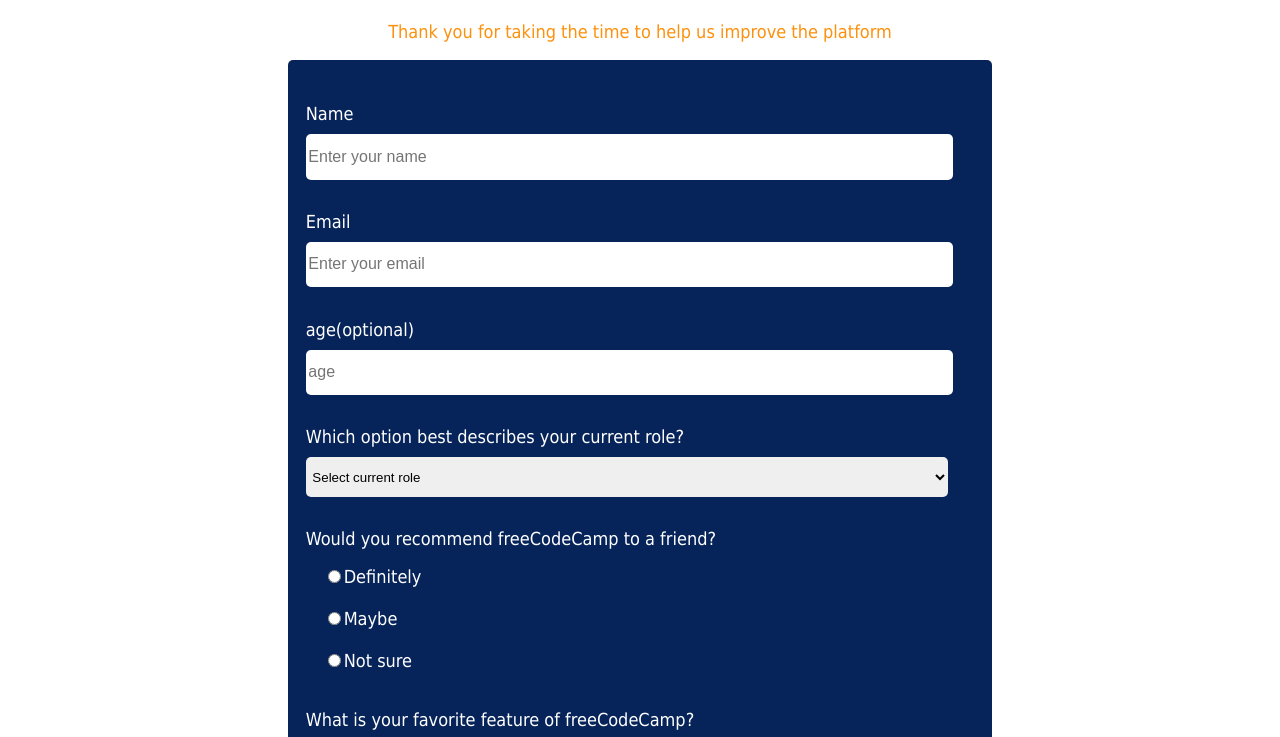
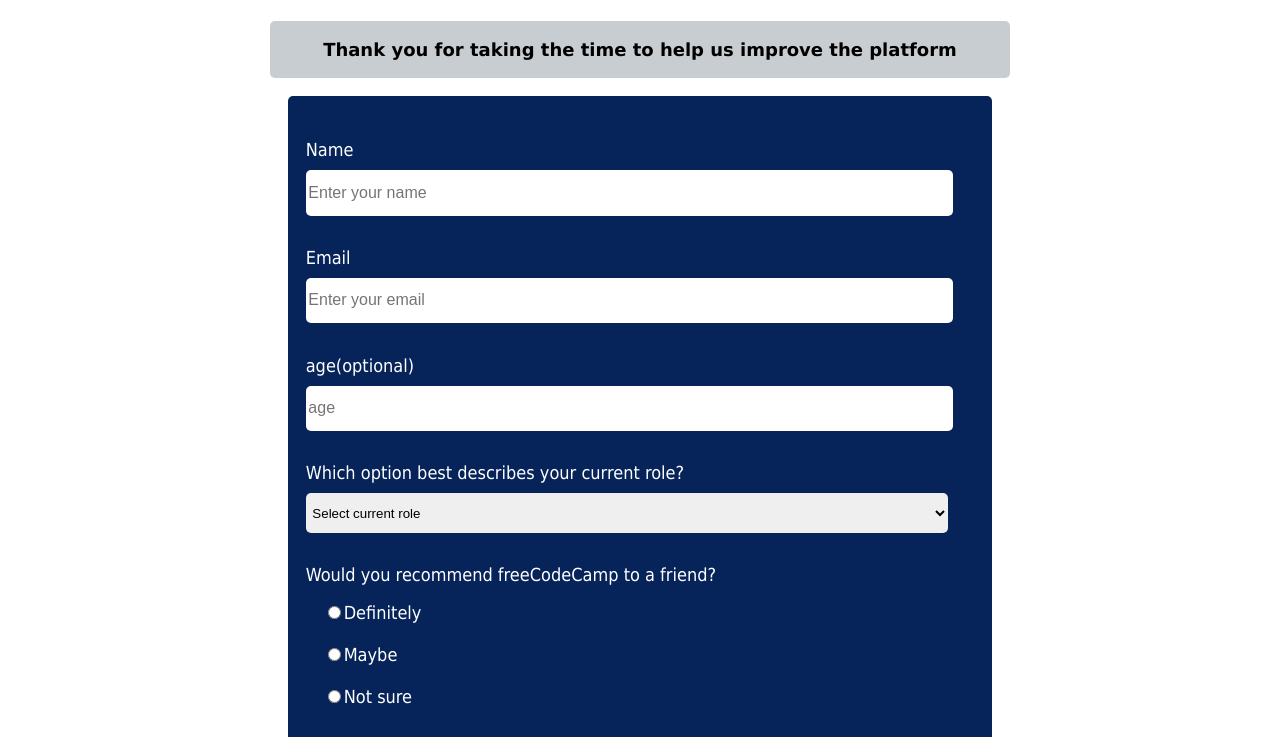
Before and after one commit to Eba1623/Survey-form, a plain HTML site: page index.html in a window 1280 px wide. Shown: the part 127-864 px from the top of the page. Drawn offline with Linux system fonts and the light colour scheme.

Commit message:
final modification
The header background color and the paragraph are modified and also some contents added in the checkbox, select tags.

```diff
--- a/styles.css
+++ b/styles.css
@@ -17,10 +17,20 @@
     display: flex;
     align-items: center;
     justify-content: center;
+    background-attachment: fixed;
 }
 p {
     text-align: center;
-    color: rgb(252, 145, 14);
+    color: black;
+    background-color: rgb(200, 205, 209);
+    width: 55%;
+    min-width: 500px;
+    margin: auto;
+    padding: 1em;
+    margin-bottom: 1em;
+    border-radius: 5px;
+    font-weight: bold;
+    font-family: 'Lucida Sans', 'Lucida Sans Regular', 'Lucida Grande', 'Lucida Sans Unicode', Geneva, Verdana, sans-serif;
 }
 form {
     width: 55%;
```
